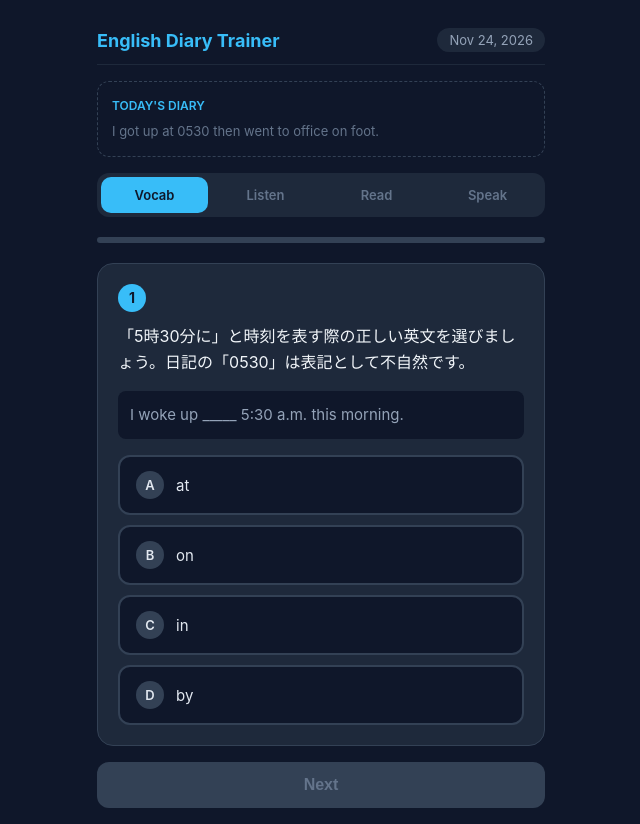
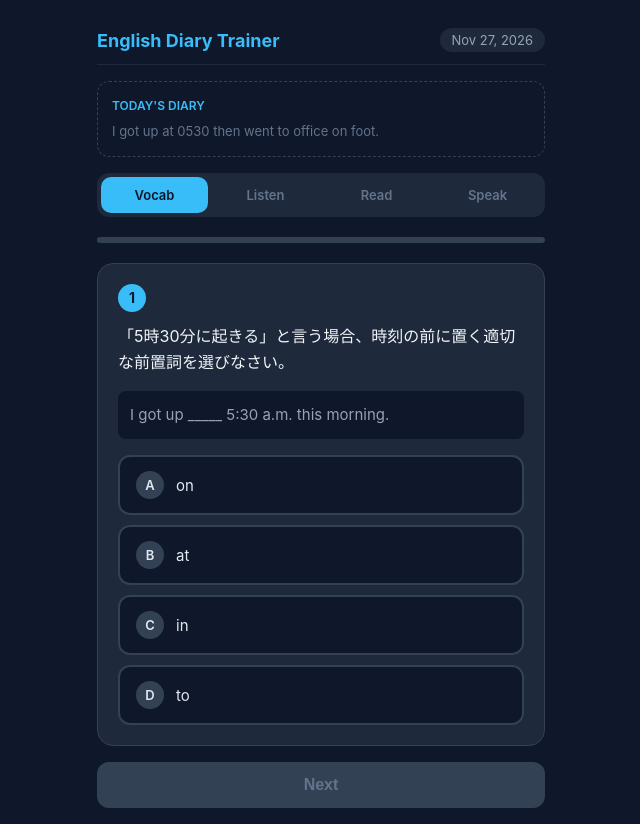
Before and after one commit to YuichiMurakami-0525/english-diary-trainer, a plain HTML site: page index.html in a window 1280 px wide. Shown: the whole page, without its empty margins (319-959 px from the left). Drawn offline with Linux system fonts and the light colour scheme.

Commit message:
Daily update: 2026-11-27

```diff
--- a/index.html
+++ b/index.html
@@ -211,7 +211,7 @@ body {
 
 <div class="header">
   <h1>English Diary Trainer</h1>
-  <div class="date-badge">Nov 24, 2026</div>
+  <div class="date-badge">Nov 27, 2026</div>
 </div>
 
 <div class="diary-original">
@@ -242,106 +242,106 @@ body {
 
 <script>
 // ==================== DATA ====================
-const diaryOriginal = "I got up at 0530 then went to office on foot.";;;;;;;;;;;;;;;;;;;;;;
+const diaryOriginal = "I got up at 0530 then went to office on foot.";;;;;;;;;;;;;;;;;;;;;;;
 
-const diaryCorrected = "I got up at 5:30 a.m. today. After getting ready, I left my house around 6:00 a.m. Then, I went to the office on foot. Walking to work in the fresh morning air felt very refreshing. It took me about thirty minutes to arrive at my desk. I was able to start my work earlier than usual. I plan to continue this healthy morning routine from now on.";;;;;;;;;;;;;;;;;;;;;;
+const diaryCorrected = "I got up at 5:30 a.m. today. Then, I got dressed and left my apartment. I decided to go to the office on foot. It was a cool Friday morning, but the walk was very pleasant. Walking to work helped me stay healthy and focused. I arrived at the office early before anyone else. It was a fantastic start to the day.";;;;;;;;;;;;;;;;;;;;;;;
 
 const vocabQuestions = [
   {
-    "q": "「5時30分に」と時刻を表す際の正しい英文を選びましょう。日記の「0530」は表記として不自然です。",
-    "sentence": "I woke up _____ 5:30 a.m. this morning.",
+    "q": "「5時30分に起きる」と言う場合、時刻の前に置く適切な前置詞を選びなさい。",
+    "sentence": "I got up _____ 5:30 a.m. this morning.",
     "choices": [
+      "on",
       "at",
+      "in",
+      "to"
+    ],
+    "answer": 1,
+    "explain": "具体的な「時刻」を表す場合は前置詞 at を使用します。"
+  },
+  {
+    "q": "「オフィスに行く」と言う際、名詞 office の前に必要な冠詞を選びなさい。",
+    "sentence": "I went to _____ office on foot.",
+    "choices": [
+      "a",
+      "an",
+      "the",
+      "（不要）"
+    ],
+    "answer": 2,
+    "explain": "特定の自分の職場を指すため、定冠詞 the をつけて to the office とするのが自然です。"
+  },
+  {
+    "q": "「徒歩で」を表す正しい前置詞の表現を選びなさい。",
+    "sentence": "He usually goes to work _____ foot.",
+    "choices": [
+      "by",
+      "with",
       "on",
-      "in",
-      "by"
+      "in"
+    ],
+    "answer": 2,
+    "explain": "「徒歩で」は on foot と表現します。他の移動手段（by train, by car）とは異なり by foot とは言いません。"
+  },
+  {
+    "q": "「起きる」を意味する get up の過去形を選びなさい。",
+    "sentence": "I _____ up at 5:30 a.m. today.",
+    "choices": [
+      "got",
+      "getted",
+      "gotten",
+      "getting"
     ],
     "answer": 0,
-    "explain": "特定の時刻を表すときは前置詞「at」を使用します。"
+    "explain": "動詞 get の過去形は got です。「起きる」の過去形は got up になります。"
   },
   {
-    "q": "「オフィスに行く」と言う場合、officeには冠詞が必要です。最も適切な選択肢を選びましょう。",
-    "sentence": "He walked to _____ office early in the morning.",
+    "q": "文脈に合う「到着する」を意味する動詞を選びなさい。",
+    "sentence": "I _____ at the office earlier than usual.",
     "choices": [
-      "the",
-      "a",
-      "an",
-      "some"
+      "reached to",
+      "arrived",
+      "approached at",
+      "attended in"
     ],
-    "answer": 0,
-    "explain": "特定されている自分の職場（オフィス）を指す場合は定冠詞「the」を付けて「to the office」とします。"
+    "answer": 1,
+    "explain": "arrive は建物の地点などを指す場合に arrive at を用います。reach は他動詞のため前置詞（to）は不要です。"
   },
   {
-    "q": "「徒歩で」を意味する正しい前置詞を選びましょう。",
-    "sentence": "I usually go to work _____ foot.",
+    "q": "「徒歩で通勤する」と言い換える際に最適な動詞を選びなさい。",
+    "sentence": "I _____ to work this morning instead of taking the train.",
     "choices": [
-      "on",
-      "by",
-      "with",
-      "in"
+      "ran",
+      "drove",
+      "walked",
+      "rode"
     ],
-    "answer": 0,
-    "explain": "「徒歩で」は慣用表現で「on foot」と言います。交通手段の「by bus」「by train」と混同しないよう注意しましょう。"
+    "answer": 2,
+    "explain": "「徒歩で行った」を動詞一文字で表すには walked（歩いた）が最も適しています。"
   },
   {
-    "q": "「起きる」を意味する get up の過去形を選びましょう。",
-    "sentence": "She _____ up early yesterday morning.",
+    "q": "動作の順序を表す「それから・その後」に当たる副詞を選びなさい。",
+    "sentence": "I got up early, and _____ I got ready for work.",
     "choices": [
-      "got",
-      "get",
-      "getting",
-      "gotten"
+      "after",
+      "later than",
+      "then",
+      "so that"
     ],
-    "answer": 0,
-    "explain": "過去の出来事を表すため、get の過去形「got」を使用します。"
+    "answer": 2,
+    "explain": "一連の動作の順番を表す時は and then や then（それから）を使います。"
   },
   {
-    "q": "「それから〜した」と出来事の順序をつなぐ接続表現を選びましょう。",
-    "sentence": "I had a cup of coffee, and _____ I left the house.",
+    "q": "「午前5時30分」を表記する際の最も標準的な表現を選びなさい。",
+    "sentence": "The train leaves at 5:30 _____.",
     "choices": [
-      "then",
-      "than",
-      "after",
-      "when"
+      "o'clock a.m.",
+      "a.m.",
+      "hours",
+      "in morning"
     ],
-    "answer": 0,
-    "explain": "「そのあと、それから」と動作の順序を示すには副詞「then」が適しています。"
-  },
-  {
-    "q": "「身支度をする」を意味する表現の正しい形を選びましょう。",
-    "sentence": "After _____ ready, I went outside.",
-    "choices": [
-      "getting",
-      "get",
-      "got",
-      "to get"
-    ],
-    "answer": 0,
-    "explain": "前置詞「after」の直後には動名詞（V-ing）が続くため「getting ready」となります。"
-  },
-  {
-    "q": "「いつもより早く」を意味する比較表現を選びましょう。",
-    "sentence": "I arrived at work earlier _____ usual.",
-    "choices": [
-      "than",
-      "then",
-      "as",
-      "from"
-    ],
-    "answer": 0,
-    "explain": "「〜より早く」という比較級の文脈では「than usual（いつもより）」を用います。"
-  },
-  {
-    "q": "「朝の日課」を意味する適切な名詞を選びましょう。",
-    "sentence": "Walking in the morning is part of my daily _____.",
-    "choices": [
-      "routine",
-      "routinely",
-      "routined",
-      "routing"
-    ],
-    "answer": 0,
-    "explain": "「日課・決まった手順」を表す名詞は「routine」です。"
+    "answer": 1,
+    "explain": "数字＋a.m. が標準的です。5:30 o'clock a.m. のように o'clock と a.m. を重ねる表記は誤りです。"
   }
 ];
 const listeningQuestions = [
@@ -349,158 +349,157 @@ const listeningQuestions = [
     "text": "I got up at 5:30 a.m. today.",
     "q": "What time did the speaker wake up?",
     "choices": [
-      "A) At 5:30 a.m.",
-      "B) At 6:00 a.m.",
-      "C) At 6:30 a.m.",
-      "D) At 7:00 a.m."
+      "At 5:00 a.m.",
+      "At 5:30 a.m.",
+      "At 6:00 a.m.",
+      "At 6:30 a.m."
+    ],
+    "answer": 1
+  },
+  {
+    "text": "Then, I got dressed and left my apartment.",
+    "q": "What did the speaker do after getting dressed?",
+    "choices": [
+      "Ate breakfast",
+      "Left the apartment",
+      "Checked emails",
+      "Called a cab"
+    ],
+    "answer": 1
+  },
+  {
+    "text": "I decided to go to the office on foot.",
+    "q": "How did the speaker travel to work?",
+    "choices": [
+      "By train",
+      "By bus",
+      "On foot",
+      "By bicycle"
+    ],
+    "answer": 2
+  },
+  {
+    "text": "Walking to work helped me stay healthy and focused.",
+    "q": "What was the benefit of walking to work according to the speaker?",
+    "choices": [
+      "It helped them stay healthy and focused.",
+      "It saved money.",
+      "It was faster.",
+      "It helped them meet friends."
     ],
     "answer": 0
   },
   {
-    "text": "Then, I went to the office on foot.",
-    "q": "How did the speaker travel to the office?",
+    "text": "I arrived at the office early before anyone else.",
+    "q": "When did the speaker arrive at the office?",
     "choices": [
-      "A) On foot",
-      "B) By train",
-      "C) By bicycle",
-      "D) By bus"
+      "Right on time",
+      "A few minutes late",
+      "During lunch",
+      "Early, before anyone else"
     ],
-    "answer": 0
-  },
-  {
-    "text": "Walking to work in the fresh morning air felt very refreshing.",
-    "q": "How did the speaker describe the morning walk?",
-    "choices": [
-      "A) Refreshing",
-      "B) Exhausting",
-      "C) Boring",
-      "D) Stressful"
-    ],
-    "answer": 0
-  },
-  {
-    "text": "It took me about thirty minutes to arrive at my desk.",
-    "q": "How long did it take to reach the desk?",
-    "choices": [
-      "A) About 30 minutes",
-      "B) About 15 minutes",
-      "C) About 45 minutes",
-      "D) About 60 minutes"
-    ],
-    "answer": 0
-  },
-  {
-    "text": "I was able to start my work earlier than usual.",
-    "q": "What was the speaker able to do after arriving early?",
-    "choices": [
-      "A) Start work earlier than usual",
-      "B) Leave the office early",
-      "C) Eat breakfast with colleagues",
-      "D) Take a short morning nap"
-    ],
-    "answer": 0
+    "answer": 3
   }
 ];
 const readingPassage = `MEMORANDUM
+TO: All Staff
+FROM: Human Resources Department
+DATE: Friday, November 27, 2026
+SUBJECT: Results of Employee Morning Commute Survey
 
-To: All Staff Members
-From: Human Resources Department
-Date: Tuesday, November 24, 2026
-Subject: Morning Productivity and Commuting Habits Survey
+Recent survey findings show a growing trend among employees who <span class="highlight">commute</span> on foot rather than relying on public transportation. On Friday morning, several team members reported waking up as early as 5:30 a.m. to incorporate walking into their morning routine. According to responses, walking to the office allows staff members to start their workday feeling <span class="highlight">energized</span> and mentally refreshed.
 
-As part of our company's health initiative, the Human Resources Department recently conducted a survey regarding employee <span class="highlight">commuting</span> habits and work routines. The results indicate that employees who wake up early and engage in physical activity before work report higher energy levels.
+Furthermore, employees who arrive early report higher levels of focus during the morning hours. HR strongly encourages employees to explore alternative, healthy ways to travel to work. As part of our annual wellness program, we are planning to <span class="highlight">implement</span> a physical activity incentive next month. Participants who track their daily walks will be eligible for various <span class="highlight">rewards</span>.
 
-Specifically, staff members who chose to commute to the office <span class="highlight">on foot</span> noted a clear improvement in their morning concentration. Arriving early allows individuals to <span class="highlight">establish</span> a calm environment, organize their tasks efficiently, and reduce work-related <span class="highlight">stress</span>.
-
-We strongly encourage everyone to <span class="highlight">adopt</span> healthy morning habits. Incorporating walking into your daily routine can enhance your overall <span class="highlight">performance</span>. Please contact HR if you have any questions.`;
+Please review the attached guideline for further details regarding physical wellness options. If you have any questions or suggestions, feel free to contact the HR office directly.`;
 
 const readingQuestions = [
   {
     "q": "What is the main purpose of the memorandum?",
     "choices": [
-      "A) To share survey results and encourage healthy morning habits",
-      "B) To announce changes to official working hours",
-      "C) To mandate daily walking for all employees",
-      "D) To explain parking ticket reimbursement procedures"
+      "To share the results of a commute survey and promote wellness",
+      "To announce a change in working hours",
+      "To complain about train delays",
+      "To invite employees to a morning breakfast event"
     ],
     "answer": 0
   },
   {
-    "q": "According to the memo, what advantage did employees who walked to work report?",
+    "q": "What time did some employees wake up according to the survey?",
     "choices": [
-      "A) Better morning concentration",
-      "B) Lower transportation expenses",
-      "C) Shorter work hours",
-      "D) Free breakfast meals"
+      "At 5:00 a.m.",
+      "At 5:30 a.m.",
+      "At 6:00 a.m.",
+      "At 7:00 a.m."
+    ],
+    "answer": 1
+  },
+  {
+    "q": "What positive effect of walking to work is mentioned in the text?",
+    "choices": [
+      "Saving money on transportation",
+      "Avoiding morning traffic jams",
+      "Feeling energized and refreshed",
+      "Meeting coworkers on the way"
+    ],
+    "answer": 2
+  },
+  {
+    "q": "What will HR introduce next month?",
+    "choices": [
+      "A physical activity incentive program",
+      "A new train pass scheme",
+      "A mandatory exercise class",
+      "A flexible work schedule"
     ],
     "answer": 0
   },
   {
-    "q": "What benefit of arriving early is mentioned in the passage?",
+    "q": "The word 'implement' in paragraph 2 is closest in meaning to:",
     "choices": [
-      "A) It allows employees to organize tasks efficiently.",
-      "B) It guarantees a salary bonus.",
-      "C) It shortens the commute time.",
-      "D) It eliminates all evening meetings."
+      "cancel",
+      "introduce",
+      "delay",
+      "inspect"
     ],
-    "answer": 0
-  },
-  {
-    "q": "The word 'adopt' in paragraph 3 is closest in meaning to:",
-    "choices": [
-      "A) take up",
-      "B) reject",
-      "C) cancel",
-      "D) discuss"
-    ],
-    "answer": 0
-  },
-  {
-    "q": "Who issued this memorandum?",
-    "choices": [
-      "A) The Human Resources Department",
-      "B) The Chief Executive Officer",
-      "C) The Accounting Department",
-      "D) The Health Insurance Association"
-    ],
-    "answer": 0
+    "answer": 1
   }
 ];
 const speakingExercises = [
   {
     "target": "I got up at 5:30 a.m. today.",
     "hint": "今日、私は午前5時30分に起きました。",
-    "focus": "時刻を表す「at」の発音と「got up」のリンキング（ガッタップ）。"
+    "focus": "時刻の前に置く前置詞 at と時刻の表記 (5:30 a.m.)"
   },
   {
-    "target": "After getting ready, I left my house around 6:00 a.m.",
-    "hint": "準備を済ませた後、午前6時ごろに家を出ました。",
-    "focus": "前置詞 after の後の動名詞「getting ready」と概数を表す「around」。"
+    "target": "Then, I got dressed and left my apartment.",
+    "hint": "それから服を着替えてアパートを出ました。",
+    "focus": "文頭の接続副詞 Then（それから）と get dressed（着替える）"
   },
   {
-    "target": "Then, I went to the office on foot.",
-    "hint": "それから、徒歩でオフィスに向かいました。",
-    "focus": "「徒歩で」を意味する「on foot」と冠詞「the office」の正しい発音。"
+    "target": "I decided to go to the office on foot.",
+    "hint": "徒歩でオフィスに行くことに決めました。",
+    "focus": "decide to do（〜することに決める）と on foot（徒歩で）"
   },
   {
-    "target": "Walking to work in the fresh morning air felt very refreshing.",
-    "hint": "朝の新鮮な空気の中を歩いて出勤するのは、とても爽やかに感じられました。",
-    "focus": "動名詞「Walking to work」を文頭の主語として自然に発音するリズム。"
+    "target": "It was a cool Friday morning, but the walk was very pleasant.",
+    "hint": "涼しい金曜日の朝でしたが、歩きはとても心地よかったです。",
+    "focus": "曜日・天候を表す It と形容詞 pleasant（心地よい）"
   },
   {
-    "target": "It took me about thirty minutes to arrive at my desk.",
-    "hint": "自分のデスクに到着するまでに約30分かかりました。",
-    "focus": "「It took me + 時間 + to do」構文のスムーズな音読。"
+    "target": "Walking to work helped me stay healthy and focused.",
+    "hint": "徒歩通勤は健康と集中力を保つのに役立ちました。",
+    "focus": "動名詞の主語 Walking to work と help + 目的語 + 原形動詞"
   },
   {
-    "target": "I was able to start my work earlier than usual.",
-    "hint": "いつもより早く仕事を始めることができました。",
-    "focus": "「was able to」と語尾の「than usual（ダン ユージュアル）」のつながり。"
+    "target": "I arrived at the office early before anyone else.",
+    "hint": "誰よりも早くオフィスに到着しました。",
+    "focus": "地点への到着を表す arrive at と比較表現 before anyone else"
   },
   {
-    "target": "I plan to continue this healthy morning routine from now on.",
-    "hint": "これからこの健康的な朝の習慣を続けようと思います。",
-    "focus": "「plan to + 動詞の原形」および「from now on（今後は）」のフレーズ強調。"
+    "target": "It was a fantastic start to the day.",
+    "hint": "一日の素晴らしいスタートになりました。",
+    "focus": "「〜へのスタート」を表す start to ... の前置詞使い"
   }
 ];
 // ==================== STATE ====================
```
